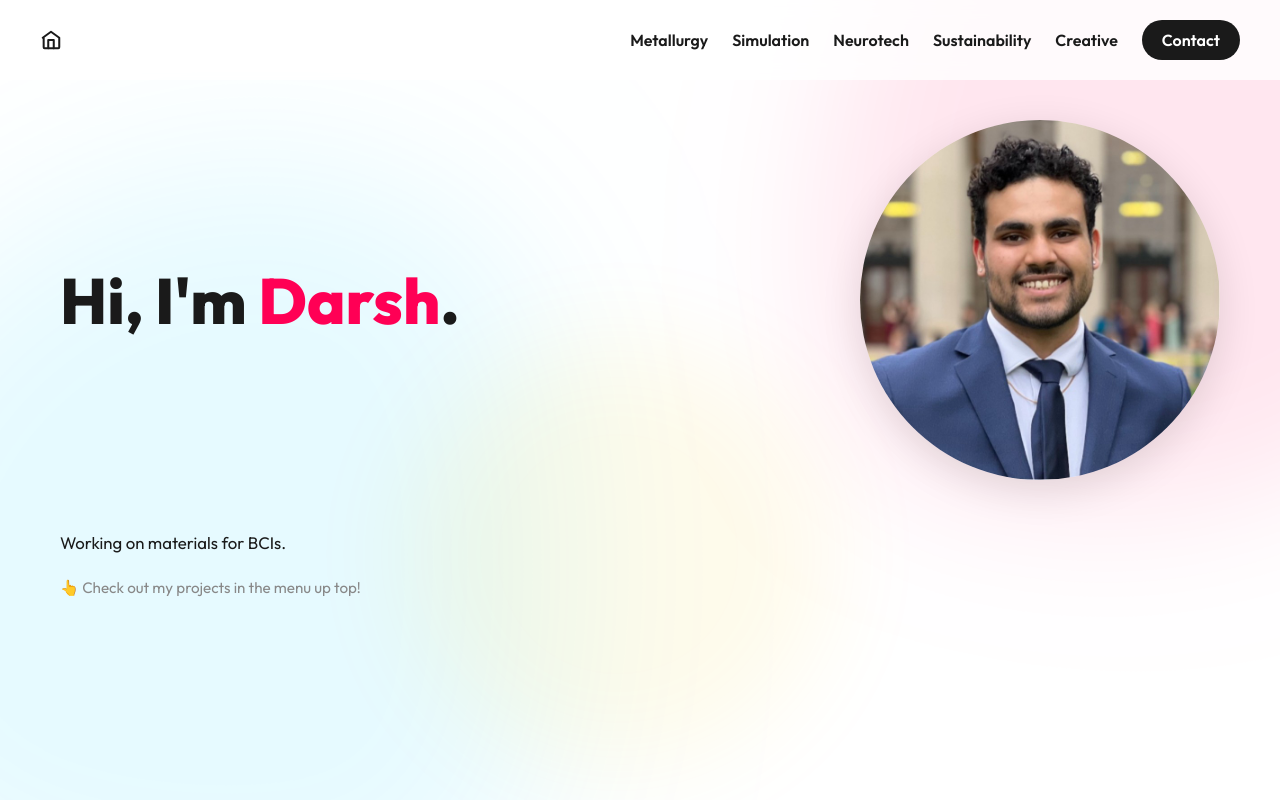
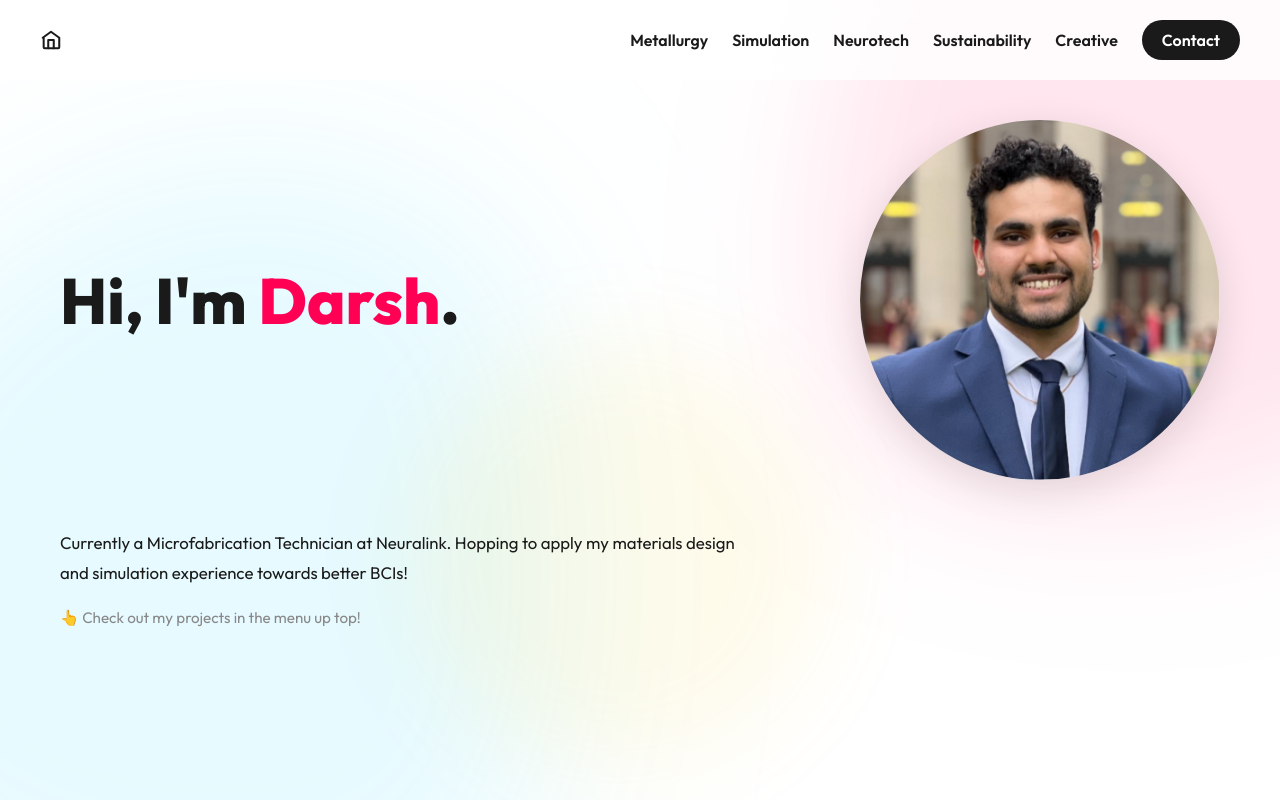
Before and after one commit to darsh-grewal/darsh-grewal.github.io, a React (Vite) app: page / in a window 1280 px wide. Built offline with nearby package versions, Linux system fonts and the light colour scheme.

Commit message:
Update Home.jsx

```diff
--- a/src/pages/Home.jsx
+++ b/src/pages/Home.jsx
@@ -32,7 +32,7 @@ const Home = () => {
                 transition={{ delay: 0.3 }}
                 style={{ fontSize: '1.05rem', lineHeight: '1.8', color: 'var(--color-text)', maxWidth: '680px', margin: '32px 0 0 0' }}
             >
-                Working on materials for BCIs.
+                Currently a Microfabrication Technician at Neuralink. Hopping to apply my materials design and simulation experience towards better BCIs!
             </motion.p>
 
             {/* Nudge to projects */}
```
